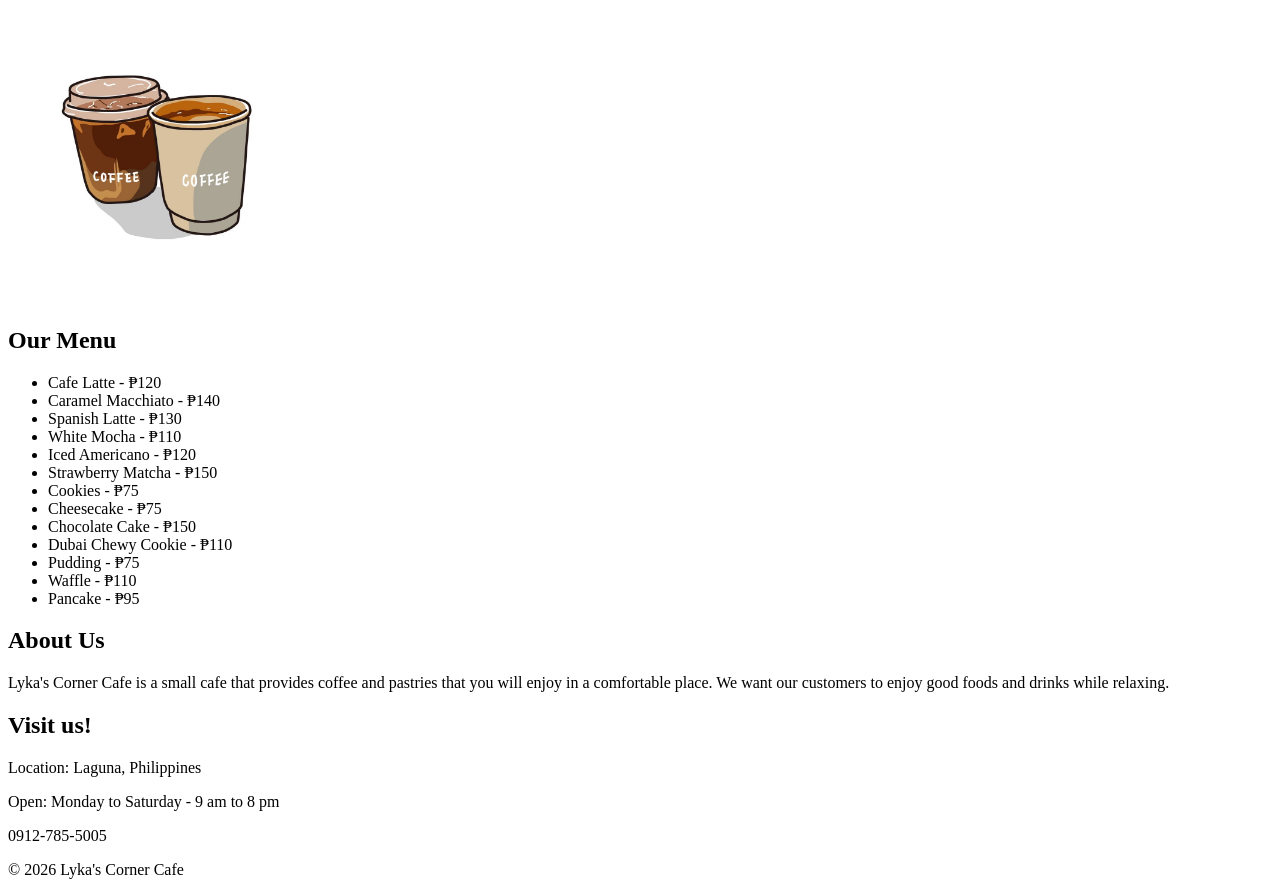
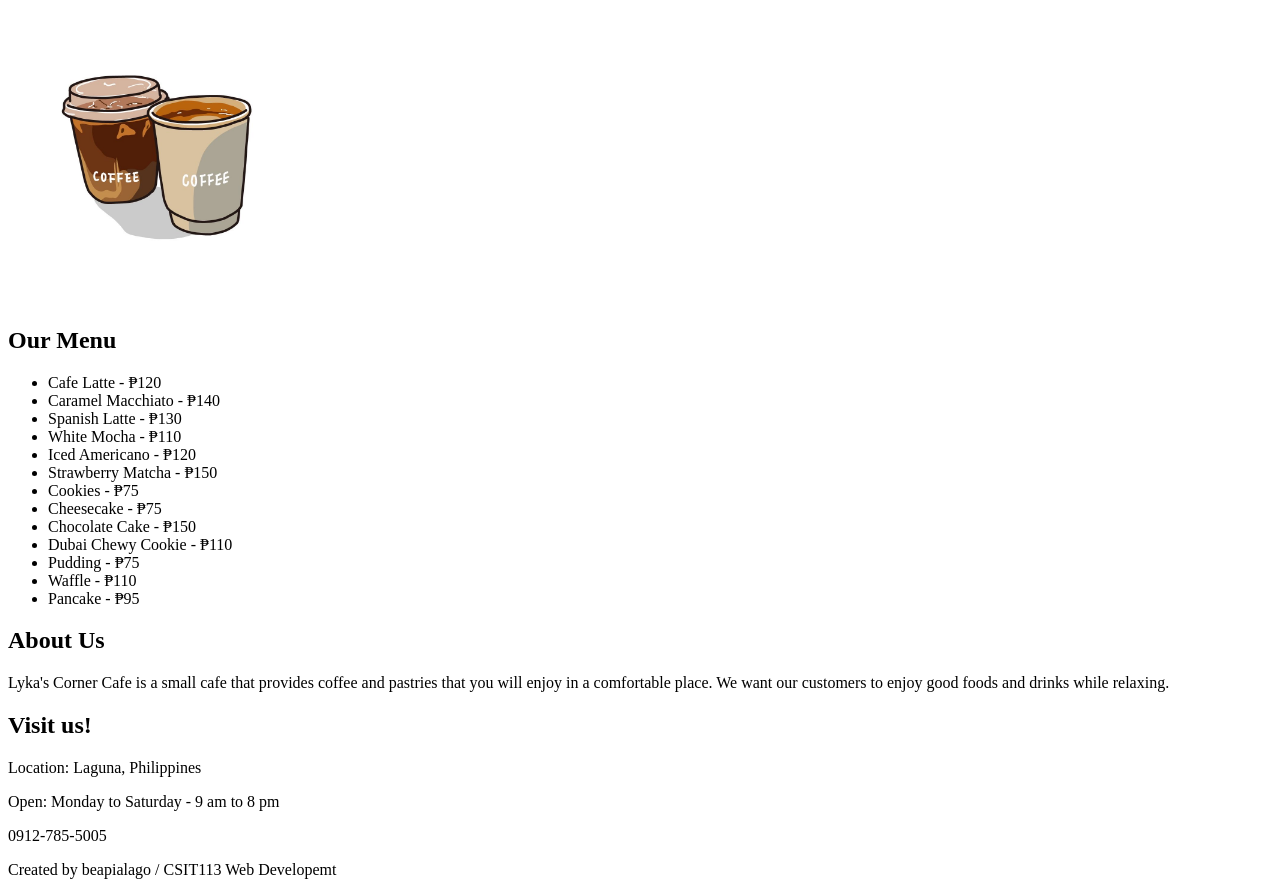
Before and after one commit to beapialago/lyka-s-corner-cafe, a plain HTML site: page index.html in a window 1280 px wide. Shown: the part 230-1125 px from the top of the page. Drawn offline with Linux system fonts and the light colour scheme.

Commit message:
Update footer text in index.html

```diff
--- a/index.html
+++ b/index.html
@@ -74,7 +74,7 @@
         </main>
 
         <footer>
-            <p> © 2026 Lyka's Corner Cafe </p>
+            <p> Created by beapialago / CSIT113 Web Developemt </p>
         </footer>
 
     </body>
```
